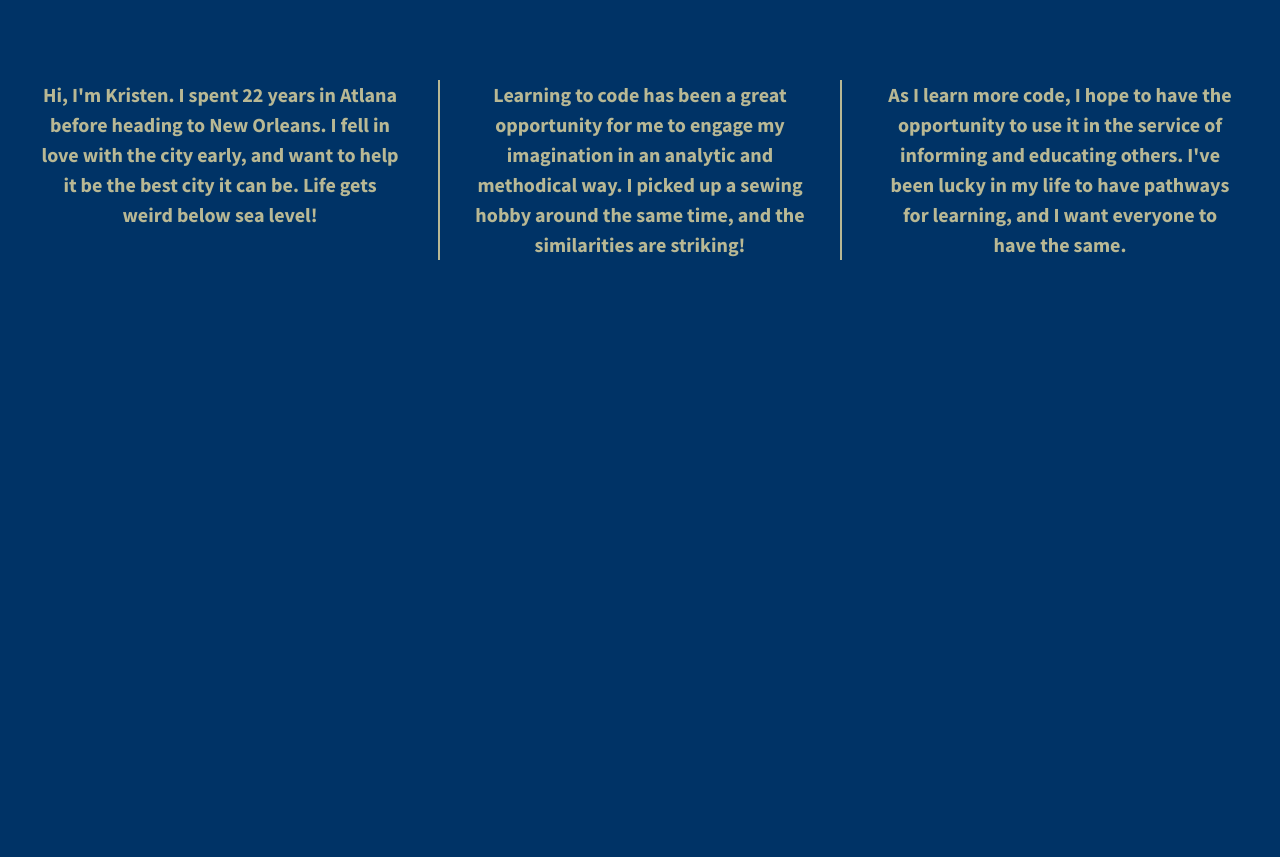
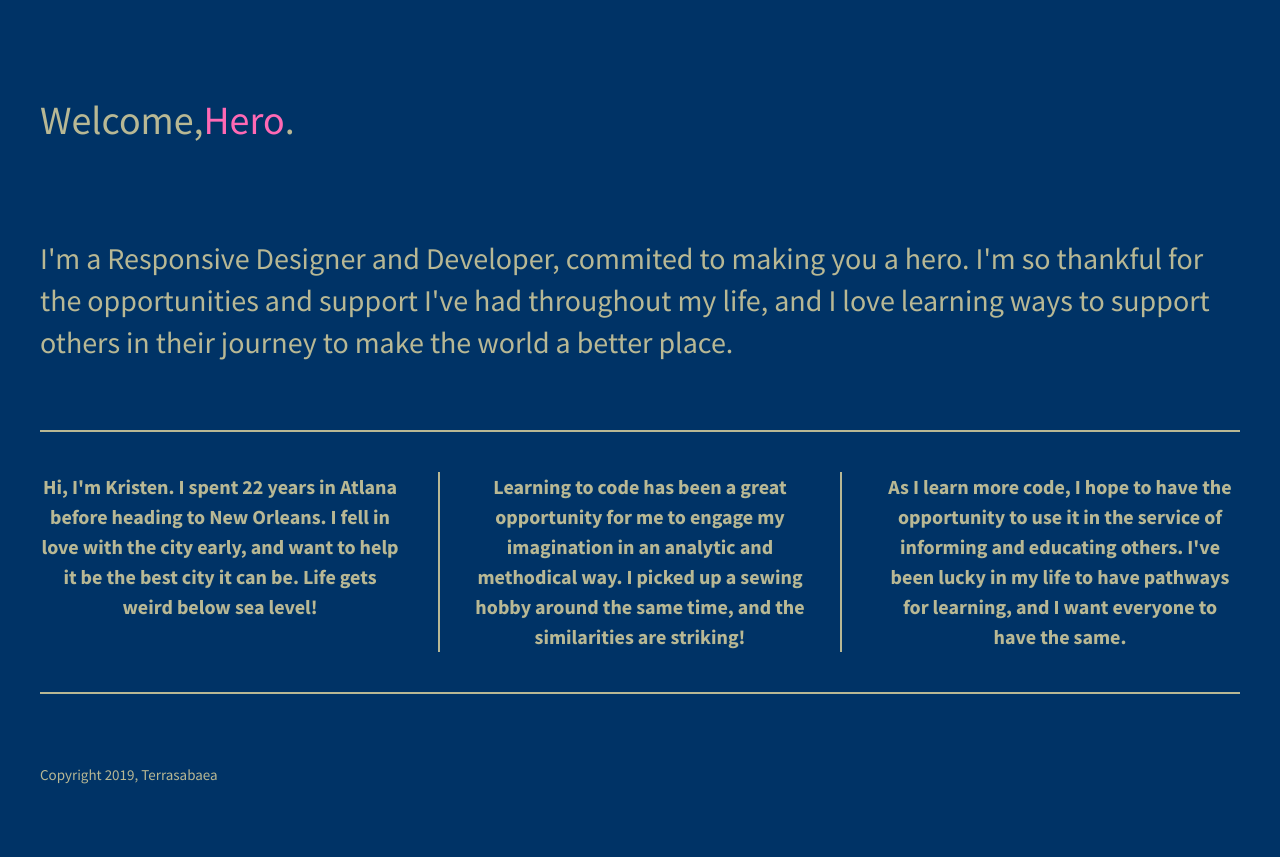
Before and after one commit to KWestfall/206-divs-flexbox-starter, a plain HTML site: page index.html in a window 1280 px wide. Drawn offline with nearby package versions, Linux system fonts and the light colour scheme.

Commit message:
personalized and boxed

```diff
--- a/css/main.css
+++ b/css/main.css
@@ -108,11 +108,43 @@ body {
   height: 100%;
 }
 
+
+header, main, footer {
+  display: flex;
+  justify-content: flex-start;
+  align-items: center;
+  flex-flow: row wrap;
+  overflow: auto;
+  color: #b8b894;
+
+}
+
+header {
+  font-size: 2em;
+  height:20%;
+  width: 100%;
+}
+
+header span {
+  color: hotpink;
+}
+
+main {
+  font-size: 1.5em;
+  height:25%;
+  width: 100%;
+  padding-bottom: 1em;
+}
+
 .wrapper {
   /*add display:flex and set justify-content to space-between*/
   display: flex;
   justify-content: space-between;
+  flex-flow: row wrap;
   font-weight: 700;
+  border-top: .12em solid #b8b894;
+  border-bottom: .12em solid #b8b894;
+
 }
 
 .div-1, .div-2, .div-3 {
@@ -122,21 +154,26 @@ body {
   justify-content:center;
   align-items: center;
   text-align: center;
-  color: 	 #b8b894;
+  color: #b8b894;
   line-height: 1.5em;
   font-size: 1em;
   height:100%;
   margin: 2em 0;
 
+
 }
 
 .div-2 {
-  border-left: 2px solid #b8b894;
-  border-right: 2px solid #b8b894;
+  border-left: .12em solid #b8b894;
+  border-right: .12em solid #b8b894;
   padding-left: 1em;
   padding-right: 1em;
 }
-
+footer {
+  font-size: .75em;
+  height: 20%;
+  width: 100%;
+}
 
 /* ==========================================================================
    Helper classes
--- a/index.html
+++ b/index.html
@@ -21,6 +21,10 @@
             <p class="browserupgrade">You are using an <strong>outdated</strong> browser. Please <a href="http://browsehappy.com/">upgrade your browser</a> to improve your experience.</p>
         <![endif]-->
 
+        <header>Welcome,  <span>Hero</span>.</header>
+        <main>I'm a Responsive Designer and Developer, commited to making you a hero.
+          I'm so thankful for the opportunities and support I've had throughout my life,
+          and I love learning ways to support others in their journey to make the world a better place.</main>
         <section class="wrapper">
             <div class="div-1">
                 Hi, I'm Kristen. I spent 22 years in Atlana before heading to New Orleans.
@@ -38,6 +42,7 @@
                 in my life to have pathways for learning, and I want everyone to have the same.
             </div>
         </section>
+        <footer>Copyright 2019, Terrasabaea</footer>
 
         <script src="https://ajax.googleapis.com/ajax/libs/jquery/1.11.3/jquery.min.js"></script>
         <script>window.jQuery || document.write('<script src="js/vendor/jquery-1.11.3.min.js"><\/script>')</script>
```
